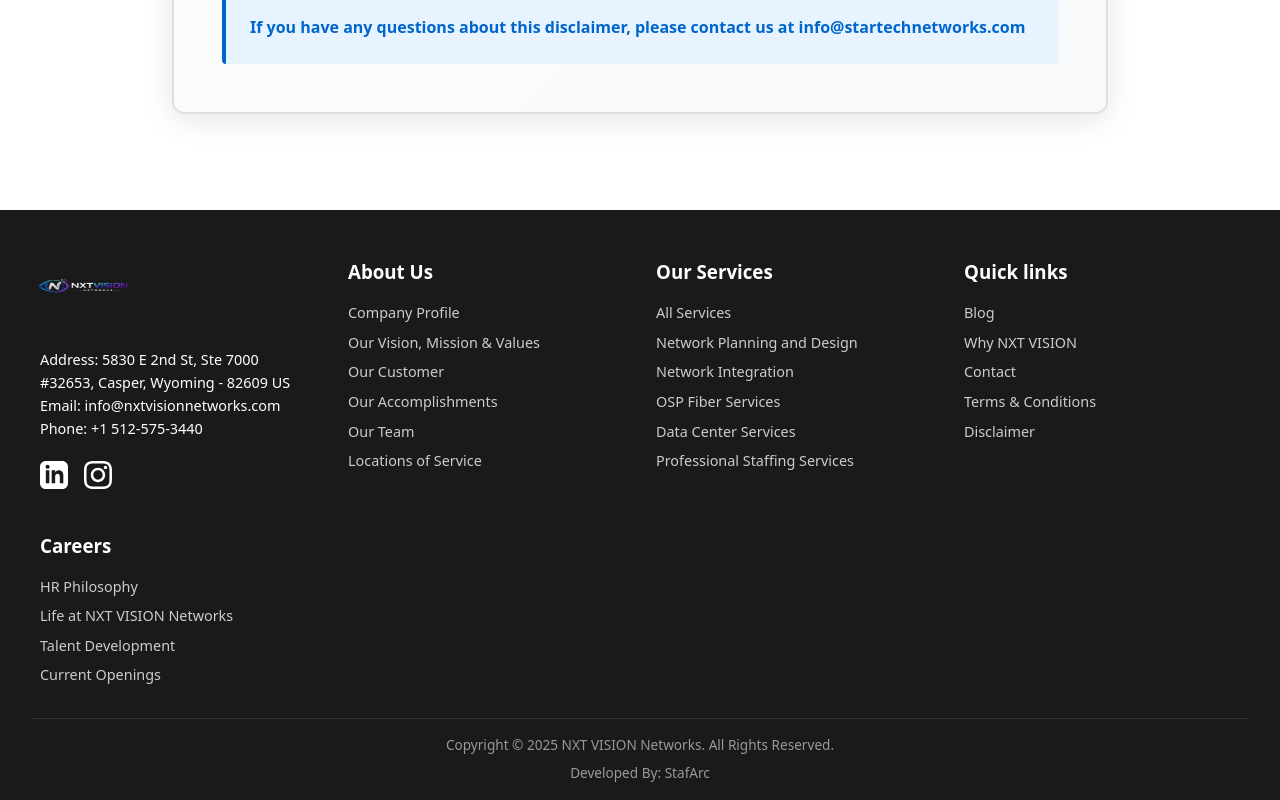
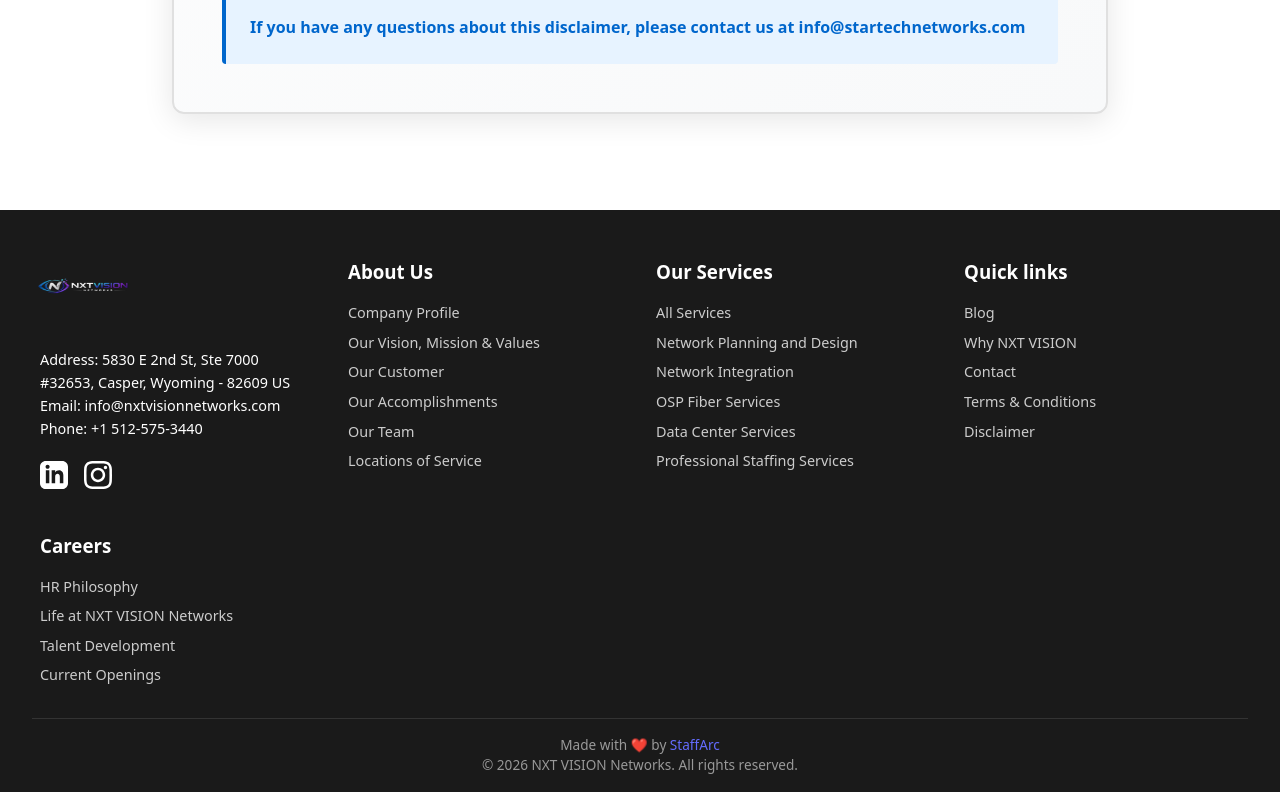
Before and after one commit to Chinna0107/Nxtvision-Network, a React (Vite) app: page /disclaimer in a window 1280 px wide. Shown: the part 1883-2683 px from the top of the page. Built offline with nearby package versions, Linux system fonts and the light colour scheme.

Commit message:
production 1.9

```diff
--- a/src/components/Footer.jsx
+++ b/src/components/Footer.jsx
@@ -74,8 +74,10 @@ const Footer = () => {
       </div>
 
       <div style={{ borderTop: '1px solid #333', marginTop: '2rem', paddingTop: '1rem', textAlign: 'center', fontSize: '0.85rem', color: '#999' }}>
-        <p>Copyright © 2025 NXT VISION Networks. All Rights Reserved.</p>
-        <p style={{ marginTop: '0.5rem' }}>Developed By: StafArc</p>
+        {/* <p>Copyright © 2025 NXT VISION Networks. All Rights Reserved.</p> */}
+        {/* <p style={{ color: '#FFF', fontSize: '0.9rem', letterSpacing: '0.5px', margin: 0 }}>© {new Date().getFullYear()} NXT vision netwoeks. All rights reserved.</p> */}
+         <p>Made with ❤️ by <a href="https://staffarc.in" target="_blank" rel="noopener noreferrer">StaffArc</a></p>
+        <p>© 2026 NXT VISION Networks. All rights reserved.</p>
       </div>
     </footer>
   );
```
